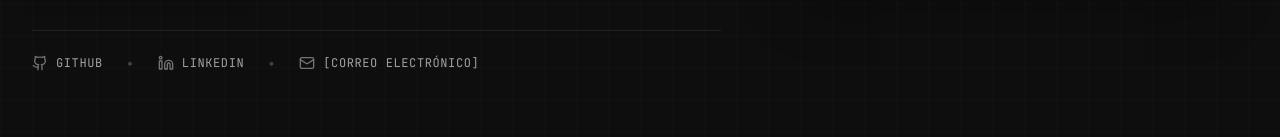
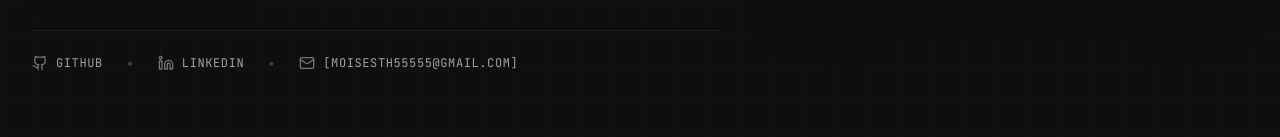
Before and after one commit to MoisesTH/MoisesTH.github.io, a React (Vite) app: page / in a window 1280 px wide. Shown: the part 815-952 px from the top of the page. Built offline with nearby package versions, Linux system fonts and the light colour scheme; no server answers; a web font is replaced by a local one.

Commit message:
Actualizar personal.ts

```diff
--- a/src/data/personal.ts
+++ b/src/data/personal.ts
@@ -9,10 +9,10 @@ export const personalData: PersonalInfo = {
     "Investigador en Ciencias del Comportamiento",
     "Especialista en Análisis de Datos & Inferencia Bayesiana"
   ],
-  email: "[CORREO ELECTRÓNICO]", // Sustituir por tu correo real, ej: moises.torres@ejemplo.com
-  githubUrl: "[URL DE GITHUB]", // Sustituir por tu GitHub real, ej: https://github.com/moisestorres
-  linkedinUrl: "[URL DE LINKEDIN]", // Sustituir por tu LinkedIn real, ej: https://www.linkedin.com/in/moisestorres
-  location: "Ciudad de México, México",
+  email: "[moisesth55555@gmail.com]", // Sustituir por tu correo real, ej: moises.torres@ejemplo.com
+  githubUrl: "[https://github.com/MoisesTH]", // Sustituir por tu GitHub real, ej: https://github.com/moisestorres
+  linkedinUrl: "[https://www.linkedin.com/in/mois%C3%A9s-torres-hern%C3%A1ndez-922571238/]", // Sustituir por tu LinkedIn real, ej: https://www.linkedin.com/in/moisestorres
+  location: "Ixtapaluca, Estado de México",
   bioSummary: "Licenciado en Psicología por la UNAM con perfil híbrido en tecnología e investigación. Especializado en programación en Python, enseñanza técnica, metodologías ágiles y modelamiento bayesiano jerárquico aplicado a la toma de decisiones.",
   detailedBio: [
     "Soy licenciado en Psicología por la Universidad Nacional Autónoma de México (UNAM), con experiencia en enseñanza, capacitación tecnológica, programación con Python, gestión de proyectos y metodologías ágiles.",
```
